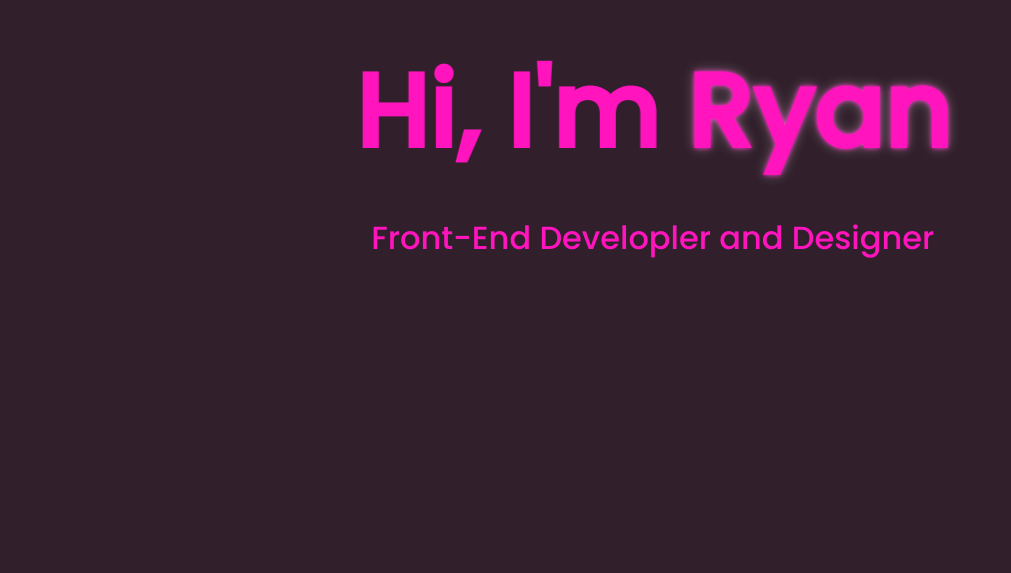
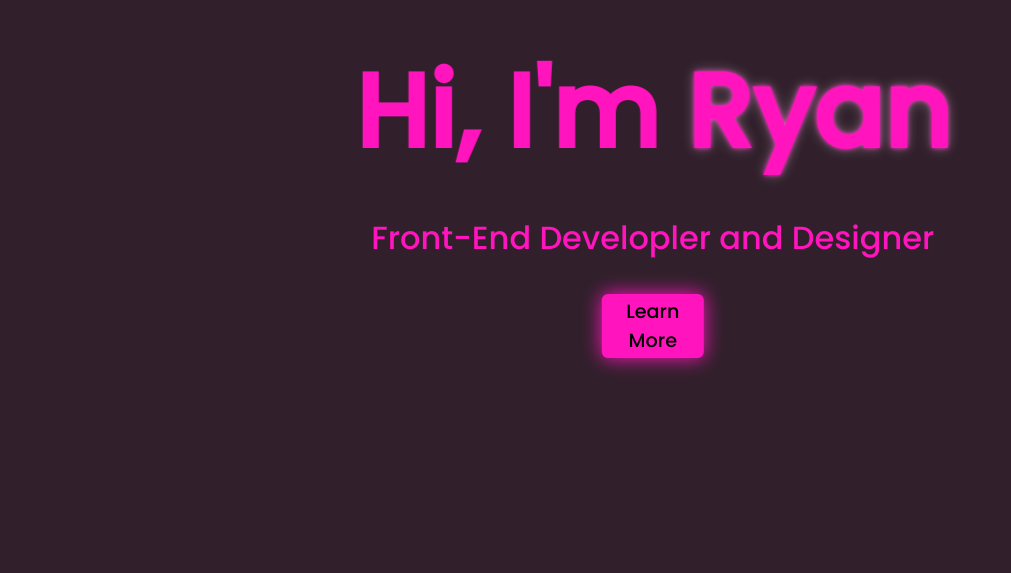
Before and after one commit to Rny8/PortfolioProject, a plain HTML site: page home/home.html in a window 1280 px wide. Shown: the part 156-729 px from the top of the page, without its empty margins (0-1011 px from the left). Drawn offline with Linux system fonts and the light colour scheme; files whose address does not match are found by name.

Commit message:
Added learn More button

```diff
--- a/home/home.css
+++ b/home/home.css
@@ -43,6 +43,22 @@ body {
     text-shadow:
     0 0 0.125em rgba(255, 255, 255, 0.3),
     0 0 0.05em currentColor;
+}
+
+#learnMore {
+    cursor: pointer;
+    display: flex;
+    justify-content: center;
+    align-items: center;
+    margin: auto;
+    height: 50%;
+    width: 8%;
+    border-radius: 6px;
+    border: var(--clr-neon) .125em solid;
+    box-shadow: 0 0 1em 0.01em var(--clr-neon);
+    background-color: var(--clr-neon);
+    position: relative;
+    font-size: 120%;
 }
 
 
--- a/home/home.html
+++ b/home/home.html
@@ -19,6 +19,7 @@
             <a href="https://github.com/Rny8" target="_blank">
                 <img src="/images/github.png" id="github">
             </a>
+            <button id="learnMore">Learn More</button>
         </div>
     </div>
 </body>
--- a/home/home.js
+++ b/home/home.js
@@ -1,5 +1,5 @@
 window.onload = (event) => {
     document.getElementById("nameHeader").style.animation="nameAppear 0.5s linear 1 forwards";
     document.getElementById("belowName").style.animation="nameAppear 0.5s linear 1 forwards";
-    console.log("Test")
+    document.getElementById("learnMore").style.animation="nameAppear 0.5s linear 1 forwards";
 }
```
